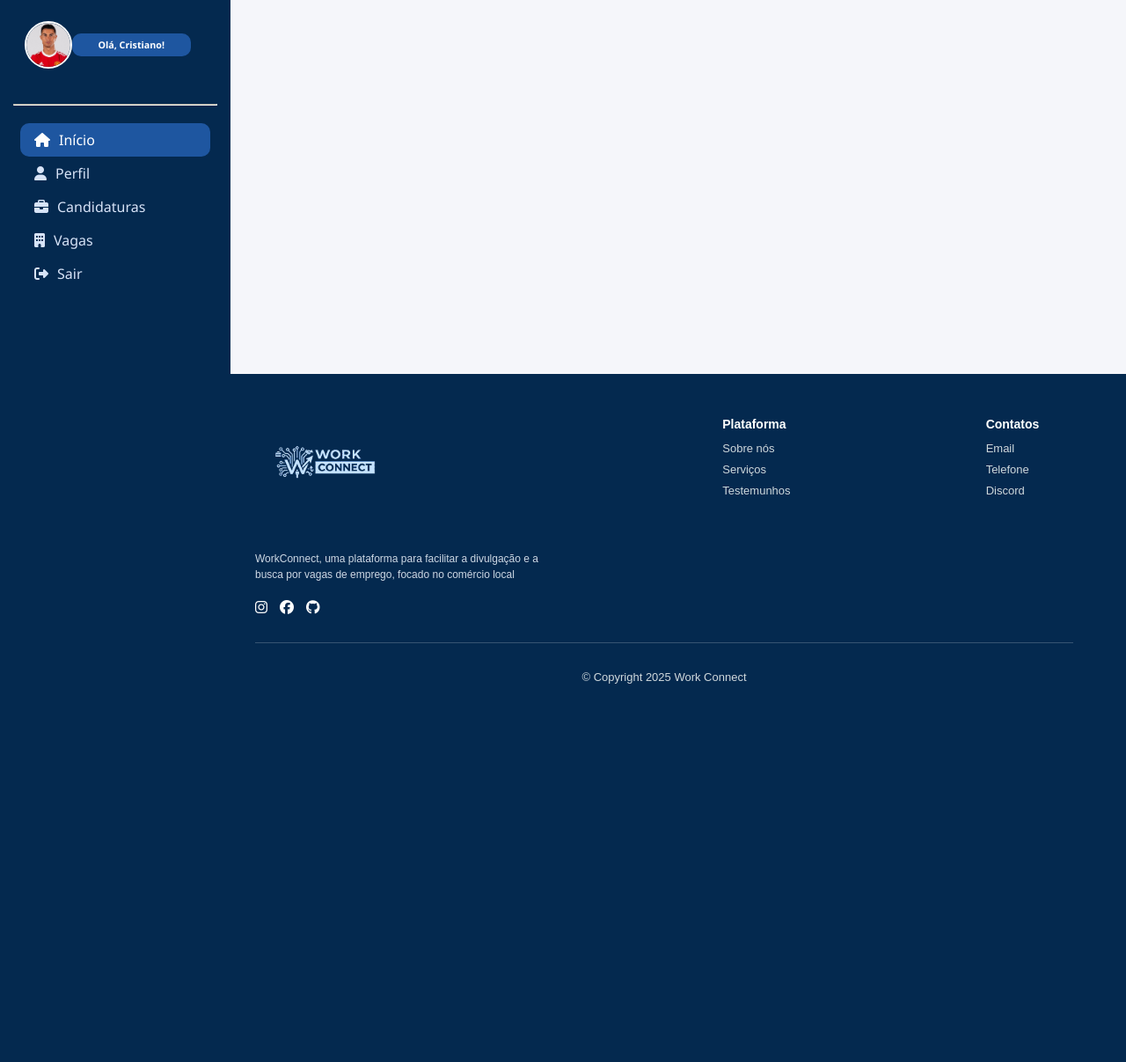
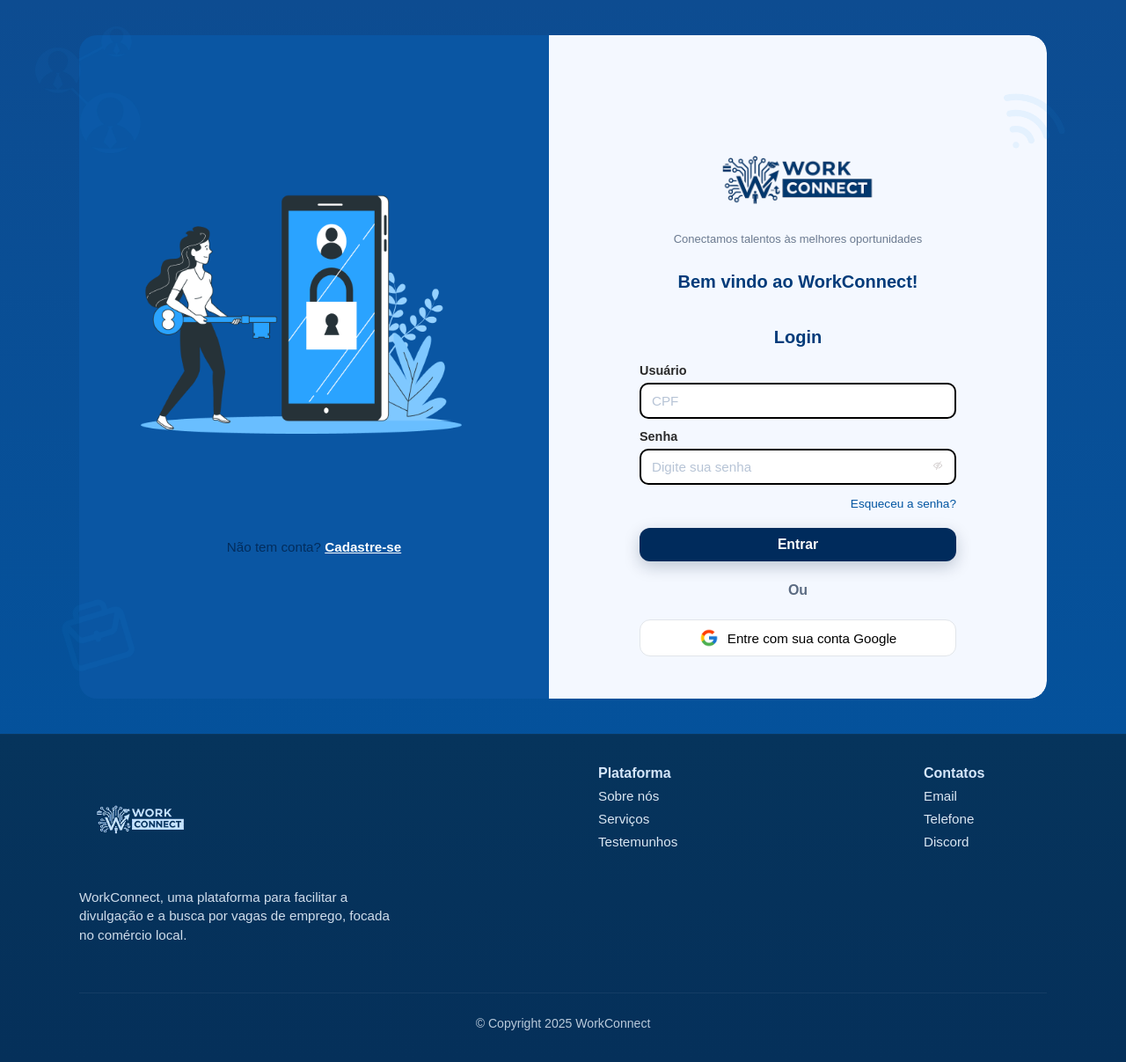
Before and after one commit to AlanCosta2102/Projeto-Integrador-WorkConnect, a Django app: page / in a window 1280 px wide. Shown: the whole page at 88% size. Before the commit the page ends 777 px from the top, so only its background shows below. Run offline with Django 5.2, Linux system fonts and the light colour scheme.

Commit message:
Ajustes tela de login e adiciona footer ao CSS

```diff
--- a/core/static/core/css/login.css
+++ b/core/static/core/css/login.css
@@ -1,286 +1,348 @@
-
-
-*{
+* {
   margin: 0;
   padding: 0;
-box-sizing: border-box
+  box-sizing: border-box;
+  font-family: "Poppins", sans-serif;
+}
+
+body {
+  background: linear-gradient(180deg, #0d4c91 0%, #0054a0 100%);
+  display: flex;
+  flex-direction: column;
+  min-height: 100vh;
+  color: #222;
+}
+
+.container {
+  width: 100%;
+  max-width: 1100px;
+  display: flex;
+  border-radius: 20px;
+  overflow: hidden;
+  margin: 40px auto 0;
+  background: transparent;
+}
+
+.lado-esquerdo {
+  flex: 1;
+  background-color: #0a56a3;
+  display: flex;
+  flex-direction: column;
+  align-items: center;
+  justify-content: center;
+  color: white;
+  padding: 2.5rem;
+  position: relative;
+}
+
+.img-ilustracao {
+  width: 90%;
+  max-width: 420px;
+  margin-bottom: 1rem;
+}
+
+.texto-conta {
+  font-size: 0.95rem;
+  color: #032D5D;
+  margin-top: 100px;
+}
+
+.texto-conta a {
+  color: #ffffff;
+  font-weight: 600;
+  text-decoration: underline;
+}
+
+.lado-direito {
+  flex: 1;
+  background: #f4f8ff;
+  padding: 3rem 3.5rem;
+  border-radius: 0 20px 20px 0;
+  display: flex;
+  flex-direction: column;
+  justify-content: center;
+  box-shadow: 0 8px 24px rgba(2, 28, 54, 0.08);
+}
+
+.logo-slogan {
+  text-align: center;
+  margin-bottom: 0.6rem;
+}
+
+.logo {
+  width: 240px;
+  display: block;
+  margin: 0 auto 6px;
+}
+
+.slogan {
+  color: #6b7a90;
+  font-size: 13px;
+  margin-top: -70px;
+  margin-bottom: 14px;
+}
+
+/* ===== TÍTULOS ===== */
+h2 {
+  color: #003b7a;
+  text-align: center;
+  font-size: 1.25rem;
+  font-weight: 700;
+  margin-bottom: 6px;
+  margin-top: 30px;
+}
+
+h3 {
+  color: #003b7a;
+  text-align: center;
+  font-size: 20px;
+  font-weight: 600;
+  margin-bottom: 18px;
+  margin-top: 40px;
+}
+
+.login-form {
+  display: flex;
+  flex-direction: column;
+  gap: 12px;
+  width: 100%;
+  max-width: 360px;
+  margin: 0 auto;
+}
+
+.input-group {
+  display: flex;
+  flex-direction: column;
+  gap: 6px;
+}
+
+label {
+  font-size: 0.9rem;
+  color: #2a2a2a;
+
+}
+
+input {
+  width: 100%;
+  padding: 10px 12px;
+  border: 2.5px solid #d6dde7;
+  border-radius: 10px;
+  outline: none;
+  background: #fff;
+  transition: all 0.15s ease;
+  font-size: 0.95rem;
+  color: #222;
+  border-color: black;
+}
+
+input::placeholder {
+  color: #b7c4d6;
+}
+
+input:focus {
+  border-color: #0054a0;
+  box-shadow: 0 0 0 4px rgba(0,84,160,0.06);
+}
+
+/* ===== SENHA E ÍCONE ===== */
+.password-wrapper {
+  position: relative;
+}
+
+.password-wrapper button {
+  position: absolute;
+  right: 10px;
+  top: 50%;
+  transform: translateY(-50%);
+  border: none;
+  background: none;
+  cursor: pointer;
+}
+
+.password-wrapper img {
+  width: 18px;
+  opacity: 0.7;
+}
+
+.forgot-password {
+  display: block;
+  text-align: right;
+  font-size: 0.85rem;
+  color: #0054a0;
+  text-decoration: none;
+  margin-top: 2px;
+}
+
+.forgot-password:hover {
+  text-decoration: underline;
+}
+
+/* ===== BOTÕES ===== */
+.button-enter {
+  background: #002b5c;
+  color: white;
+  border: none;
+  border-radius: 12px;
+  padding: 10px 14px;
+  font-size: 0.98rem;
+  font-weight: 700;
+  cursor: pointer;
+  transition: background 0.2s ease, transform 0.08s ease;
+  margin-top: 8px;
+  box-shadow: 0 6px 18px rgba(2, 27, 56, 0.22);
+}
+
+.button-enter:active { transform: translateY(1px); }
+.button-enter:hover { background: #003a71; }
+
+.or, .Or {
+  text-align: center;
+  margin: 12px 0;
+  color: #5b6b82;
+  font-weight: 600;
+}
+
+.button-google {
+  display: flex;
+  align-items: center;
+  justify-content: center;
+  gap: 10px;
+  background: #fff;
+  border: 1.2px solid #e1e5ea;
+  border-radius: 12px;
+  padding: 9px 12px;
+  font-size: 0.95rem;
+  cursor: pointer;
+  transition: background 0.12s ease;
+}
+
+.button-google:hover { background: #fafafa; }
+
+.google-icon { width: 22px; }
+
+.decor {
+  position: absolute;
+  opacity: 0.25;
+  z-index: 1;
+  pointer-events: none;
+}
+
+.decor-network {
+  top: 30px;
+  left: 40px;
+  width: 120px;
+}
+
+.decor-briefcase {
+  bottom: 30px;
+  left: 60px;
+  width: 100px;
+}
+
+.decor-wifi {
+  top: 80px;
+  right: 50px;
+  width: 120px;
+}
 
 
 
-}
-
-body{
-background: linear-gradient( #ba540c, #2376C6);
-display: flex;
-flex-direction: column;
-min-height: 100vh;
-justify-content: center;
-align-items: center;
-height: 100vh;
-}
-
-main.container{
-    flex: 1;
-    display: flex;
-    justify-content: center;
-    align-items: flex-start;
-    padding-top: 45px;
-
-}
-
-.lado-esquerdo{
-    background-color: #0A65CC;
-    flex: 1;
-    display: flex;
-    flex-direction: column;
-    justify-content: space-between;
-    align-items: center;
-    padding: 40px 20px;
-}
-
-.lado-esquerdo img{
+.footer {
   width: 100%;
-    margin-top: 50px;
-
-}
-
-.texto-conta{
-    color: #9ED0FF;
-    font-size: 14px;
-}
-
-.texto-conta a{
-    color: white;
-    text-decoration: underline;
-
-}
-
-.lado-direito{
-    flex: 1;
-    background-color: #0A65CC;
-    display: flex;
-    justify-content:center;
-    align-items: center;
-    padding: 40px;
-}
-
-.box-login{
-    background-color: #E9F4FF;
-    width:100%;
-    max-width: 350px;
-    border-radius: 12px;
-    padding: 25px 30px;
-    box-shadow: 0px 0px 10px rgba(0, 0, 0, 0.1);
-    text-align: center ;
-}
-
-.logo-slogan img{
-    width: 13px;
-
-}
-
-h2{
-    margin-top: 15px;
-    color: #113960;
-}
-
-h3{
-    margin: 10px, 0 20px;
-    color: #010A13;
-}
-
-.input-group{
-    text-align: left;
-    margin-bottom: 15px;
-}
-
-.label{
-    font-size: 14px;
-    color: #010A13
-}
-
-input[type= "text"],
-input[type="password"]{
-    width: 100%;
-    padding: 10px;
-    margin-top: 5px;
-    border: 1px solid #ccc;
-    border-radius: 8px;
-    outline: none;
-    transition: all 0.3s ;
-}
-
-input:focus{
-    border-color: #0052cc;
-    box-shadow: 0 0 5px rgba(0, 82, 204, 0.3);
-}
-
-.password-wrapper{
-    display: flex;
-    align-items: center;
-    position: relative;
-}
-
-.password-wrapper{
-    flex: 1;
-
-}
-
-.toggle-password{
-    position: absolute;
-    right: 10px;
-    background: none;
-    border: none;
-    cursor: pointer;
-    font-size: 16px;
-    margin-top: 10px;
-}
-
-.forgot-password{
-    display: block;
-    text-align: right;
-    font-size: 13px;
-    color: #032D5D;
-    margin-top: 5px;
-    text-decoration: none;
-}
-
-.forgot-password:hover{
-    text-decoration: underline;
-
-}
-
-.button-enter{
-    width: 100%;
-    background-color: #032D5D;
-    color: white;
-    border: none;
-    padding: 10px;
-    border-radius: 8px;
-    cursor: pointer;
-    font-size: 15px;
-    font-weight: bold;
-    margin-top: 10px;
-    transition: background-color 0,4s;
-}
-
-.button-enter:hover{
-    background-color: #0A65CC;
-}
-
-.Or{
-    margin: 15px 0;
-    font-size: 14px;
-    color:#010A13
-}
-
-.button-google{
-    width: 100%;
-    border: 1px solid #ccc;
-    background-color: white;
-    color: #333;
-    border-radius: 8px;
-    padding: 10px;
-    font-size: 14px;
-    display:flex;
-    align-items: center;
-    justify-content: center;
-    gap: 10px;
-    cursor: pointer;
-    transition: background-color 0.4s;
-}
-.footer {
-    background-color: #04294f;
-    color: #fff;
-    font-family: 'Poppins', sans-serif;
-    padding: 30px 60px 10px;
-    box-sizing: border-box;
-    z-index: 110;
+  background: linear-gradient(180deg,#06345c 0%, #05305a 100%);
+  color: #e6f0fb;
+  margin-top: 40px;
+  padding: 36px 48px;
+  box-shadow: inset 0 1px 0 rgba(255,255,255,0.02);
 }
 
 .footer-content {
+  max-width: 1100px;
+  margin: 0 auto;
   display: flex;
+  gap: 40px;
   justify-content: space-between;
   align-items: flex-start;
-    gap: 200px;
+  flex-wrap: wrap;
 }
 
 .footer-left {
-    flex: 1;
-    max-width: 400px;
+  max-width: 360px;
 }
 
 .footer-logo {
-    width: 160px;
-    margin-bottom: 10px;
+  width: 140px;
+  display: block;
+  margin-bottom: 12px;
 }
 
 .footer-text {
-    font-size: 12px;
-    line-height: 1.5;
-    color: #cdd8e4;
-    margin-bottom: 20px;
-}
-
-.footer-icons {
-    display: flex;
-    gap: 14px;
+  font-size: 0.95rem;
+  color: rgba(230,240,251,0.9);
+  margin-bottom: 14px;
+  line-height: 1.4;
 }
 
 .footer-icons a {
-    color: white;
+  color: #e6f0fb;
+  margin-right: 10px;
+  font-size: 1.1rem;
   text-decoration: none;
-    font-size: 16px;
-    transition: color 0.3s;
+  opacity: 0.95;
 }
 
-.footer-icons a:hover {
-    color: #9cc9ff;
-}
+.footer-icons a:hover { opacity: 1; }
 
 .footer-section {
-    flex: 0.3;
+  min-width: 140px;
 }
 
 .footer-section h4 {
-    font-size: 14px;
-    font-weight: 600;
-    margin-bottom: 10px;
+  color: #d6e7fb;
+  margin-bottom: 8px;
+  font-size: 1rem;
 }
 
 .footer-section ul {
   list-style: none;
-    padding: 0;
-    margin: 0;
+  padding-left: 0;
 }
 
 .footer-section ul li {
-    margin-bottom: 6px;
+  margin-bottom: 8px;
 }
 
 .footer-section ul li a {
-    color: #cfd8dc;
+  color: rgba(230,240,251,0.95);
   text-decoration: none;
-    font-size: 13px;
-    transition: color 0.3s;
+  font-size: 0.95rem;
 }
 
-.footer-section ul li a:hover {
-    color: #ffffff;
-}
+.footer-section ul li a:hover { text-decoration: underline; }
 
 .footer hr {
-    margin-top: 30px;
   border: none;
-    border-top: 1px solid rgba(255, 255, 255, 0.2);
+  border-top: 1px solid rgba(255,255,255,0.06);
+  margin: 20px 0;
+  max-width: 1100px;
+  margin-left: auto;
+  margin-right: auto;
 }
 
 .footer-bottom {
+  max-width: 1100px;
+  margin: 0 auto;
   text-align: center;
-    padding-top: 10px;
+  color: rgba(230,240,251,0.8);
+  font-size: 0.88rem;
+  padding-top: 6px;
 }
 
-.footer-bottom p {
-    font-size: 13px;
-    color: #cfd8dc;
+@media (max-width: 1000px) {
+  .container { flex-direction: column; max-width: 92%; margin: 24px auto; }
+  .lado-esquerdo, .lado-direito { border-radius: 12px; width: 100%; }
+  .lado-direito { padding: 2rem; }
+  .footer-content { padding: 0 8px; flex-direction: column; gap: 20px; align-items: center; text-align: center; }
+  .footer-left { max-width: 100%; }
+  .footer-section { min-width: auto; }
 }
--- a/core/templates/core/login.html
+++ b/core/templates/core/login.html
@@ -4,67 +4,76 @@
 <head>
     <meta charset="UTF-8">
     <meta name="viewport" content="width=device-width, initial-scale=1.0">
+    <title>WorkConnect - Login</title>
     <link rel="stylesheet" href="{% static 'core/css/login.css' %}">
-    <title>WorkConnect - Login</title>
 </head>
 <body>
+     <img src="{% static 'core/img/pessoas.png' %}" alt="" class="decor decor-network">
+                <img src="{% static 'core/img/wifi.png' %}" alt="" class="decor decor-wifi">
+                 <img src="{% static 'core/img/maleta.png' %}" alt="" class="decor decor-briefcase">
 
-    <main class = "container">
-        <section class ="lado-esquerdo">
-            <div class="ilustration">
-                <img src="img/img-login.png" alt="img-login">
+    <main class="container">
+
+        <section class="lado-esquerdo">
+
+            <div class="illustration">
+                <img src="{% static 'core/img/Frame 395.png' %}" alt="Ilustração de login" class="img-ilustracao">
             </div>
             <p class="texto-conta">
-                Não tem conta? <a href="#"> Cadastre-se</a>
+                Não tem conta? <a href="#">Cadastre-se</a>
             </p>
         </section>
 
         <section class="lado-direito">
             <div class="box-login">
+
                 <div class="logo-slogan">
-                    <img src="img/logomarca.png" alt="">
+                    <img src="{% static 'core/img/LogoTemplate.png' %}" alt="WorkConnect Logo" class="logo">
+                    <p class="slogan">Conectamos talentos às melhores oportunidades</p>
                 </div>
 
                 <h2>Bem vindo ao WorkConnect!</h2>
                 <h3>Login</h3>
 
                 <form action="#" method="post" class="login-form">
+                    {% csrf_token %}
                     <div class="input-group">
-                        <label for="usuario">Usuário</label>
-                        <input type="text" id="usuario" name="usuário" placeholder="CPF" required>
-                        <div class="input-group"></div>
-                        <label for="senha">Senha</label>
+                        <label for="usuario"><strong>Usuário</strong></label>
+                        <input type="text" id="usuario" name="usuario" placeholder="CPF" required>
+                    </div>
+
+                    <div class="input-group">
+                        <label for="senha"><strong>Senha</strong></label>
                         <div class="password-wrapper">
-                            <input type="password" name="senha" id="senha" placeholder="Digite sua senha" required>
-                            <button type="button" class="toggle-password"> <img src="img/show-password.png" alt="" ></button>
+                            <input type="password" id="senha" name="senha" placeholder="Digite sua senha" required>
+                            <button type="button" class="toggle-password">
+                                <img src="{% static 'core/img/senha.png' %}" alt="Mostrar senha">
+                            </button>
                         </div>
                     </div>
 
                     <a href="#" class="forgot-password">Esqueceu a senha?</a>
 
+                    <button type="submit" class="button-enter">Entrar</button>
 
-                    <button type="submit" class="button-enter">Entrar</button>
-                    <p class="Or">Ou</p>
+                    <p class="or">Ou</p>
 
                     <button type="button" class="button-google">
-                        <img src="img/icon-google.png" alt="Google"> Entre com sua conta do Google
-
+                        <img src="{% static 'core/img/flat-color-icons_google.png' %}" alt="Google" class="google-icon">
+                        Entre com sua conta Google
                     </button>
-
-                    </div>
-
                 </form>
             </div>
-
         </section>
 
     </main>
+
     <footer class="footer">
         <div class="footer-content">
             <div class="footer-left">
                 <img src="{% static 'core/img/Logo_WorkConnect.png' %}" alt="WorkConnect Logo" class="footer-logo">
                 <p class="footer-text">
-                        WorkConnect, uma plataforma para facilitar a divulgação e a busca por vagas de emprego, focado no comércio local
+                    WorkConnect, uma plataforma para facilitar a divulgação e a busca por vagas de emprego, focada no comércio local.
                 </p>
                 <div class="footer-icons">
                     <a href="#"><i class="fa-brands fa-instagram"></i></a>
@@ -95,8 +104,9 @@
         <hr>
 
         <div class="footer-bottom">
-                <p>&copy; Copyright 2025 Work Connect</p>
+            <p>&copy; Copyright 2025 WorkConnect</p>
         </div>
     </footer>
+
 </body>
 </html>
--- a/core/urls.py
+++ b/core/urls.py
@@ -2,5 +2,5 @@ from django.urls import path
 from . import views
 
 urlpatterns = [
-    path('', views.index, name='base'),
+    path('', views.login, name='login'),
 ]
--- a/core/views.py
+++ b/core/views.py
@@ -1,4 +1,4 @@
 from django.shortcuts import render
 
-def index(request):
-    return render(request, 'core/base.html')
+def login(request):
+    return render(request, 'core/login.html')
```
Also changed, not shown: core/static/core/img/Frame 395.png (added), core/static/core/img/maleta.png (added), core/static/core/img/pessoas.png (added), core/static/core/img/senha.png (added), core/static/core/img/wifi.png (added). Lines whose indentation alone changed are shown as unchanged.
